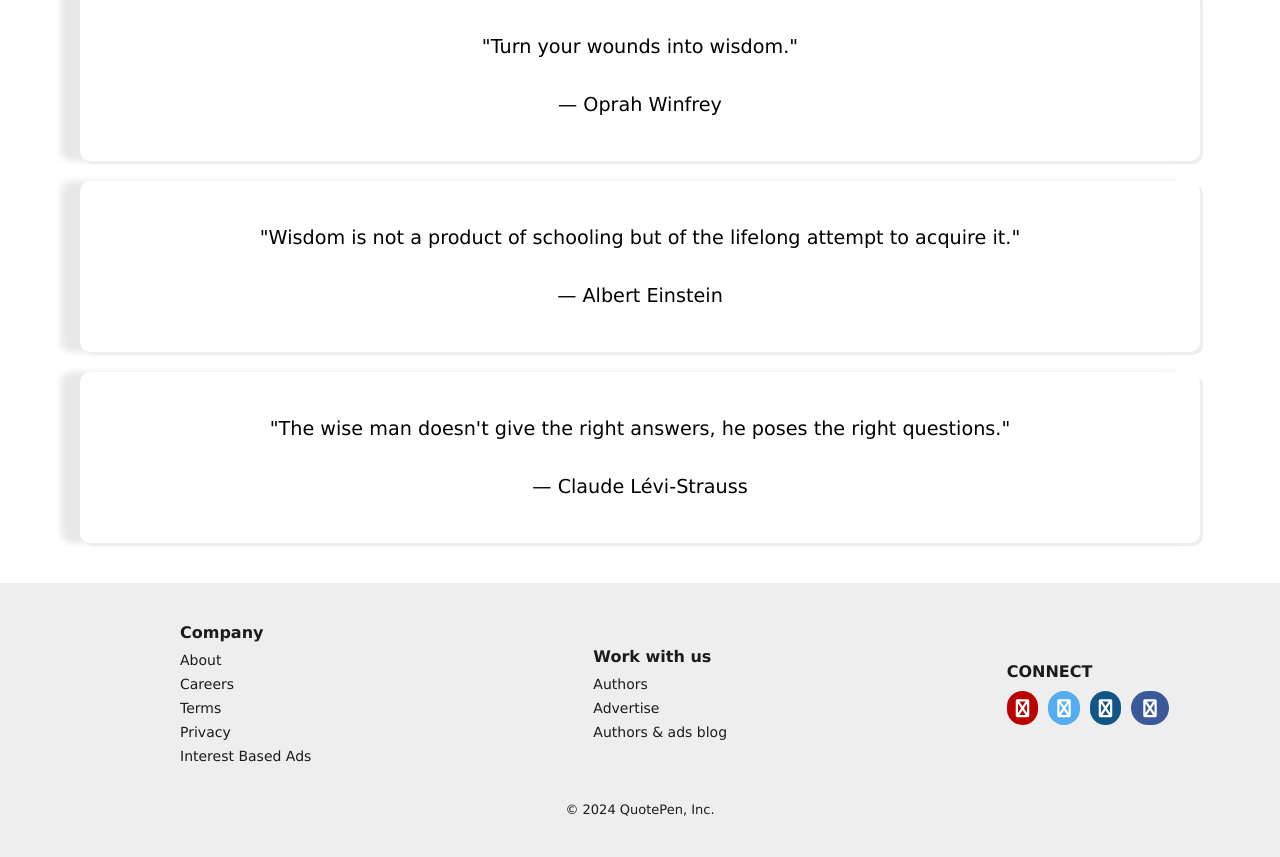
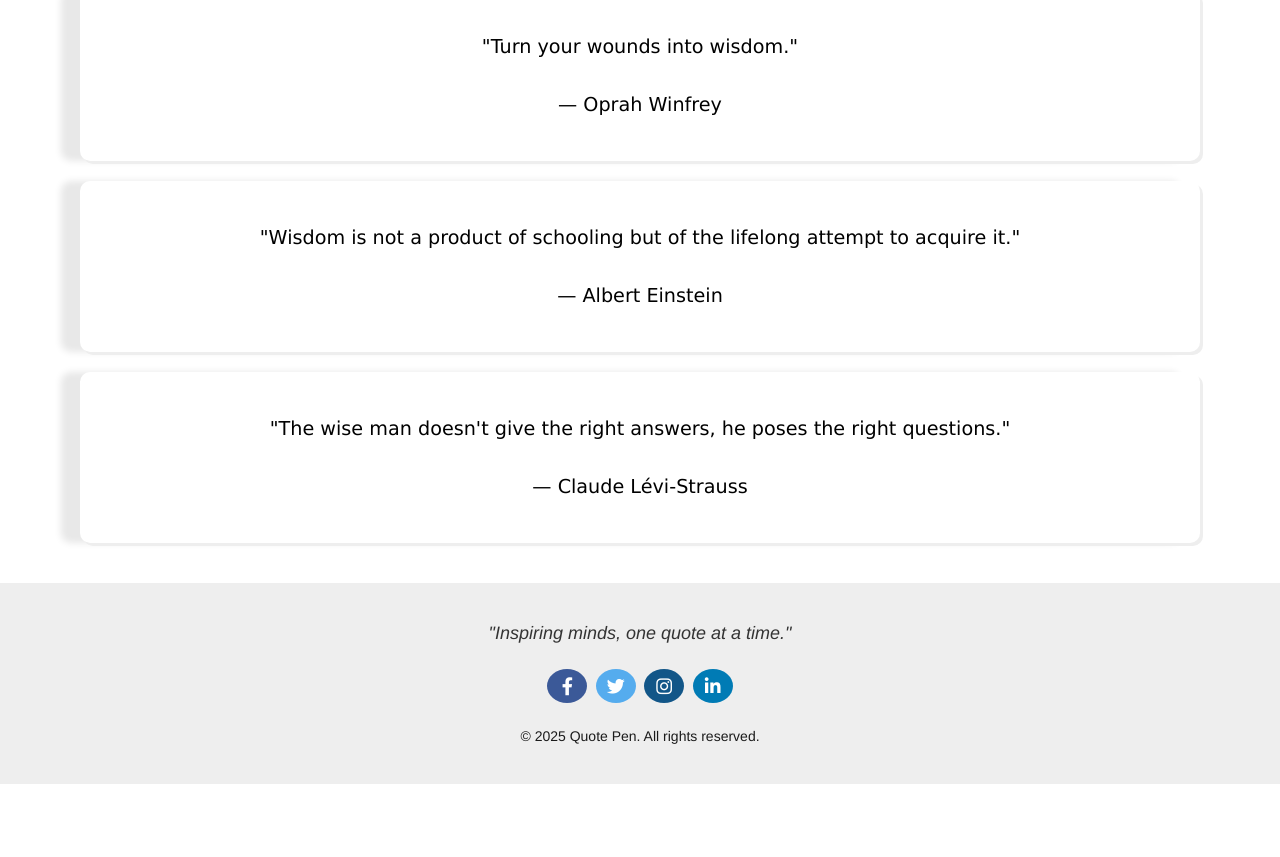
Before and after one commit to chinky23-tech/WordDrop, a plain HTML site: page index.html in a window 1280 px wide. Shown: the part 4700-5557 px from the top of the page. After the commit the page ends 5484 px from the top, so only its background shows below. Drawn offline with Linux system fonts and the light colour scheme.

Commit message:
changed footer section

```diff
--- a/css/style.css
+++ b/css/style.css
@@ -16,6 +16,7 @@
  --fb-bk:#3B5998;
  --rgpa: rgba(0, 0, 0, 0.2);
  --gray-color: #333;
+ --in-color: #007bb5;
 
 }
 body{
@@ -208,101 +209,58 @@ background-color: var(--primary-color);
   }
 }
 
-
-
-.footer {
-  background-color:var(--primary-color);
-  color: var(--text-color);
+.quote-footer {
+  background-color: var(--primary-color);
+  color: var(--gray-color);
+  text-align: center;
   padding: 40px 20px;
-  display: flex;
-  flex-wrap: wrap;
-  align-items: center;
-  justify-content: center;
-
+  font-family: 'Helvetica Neue', sans-serif;
 }
 
-.footer-column {
-
-  flex: 1 1 200px;
-  margin-left: 10em;
-
-
+.quote-footer .footer-content {
+  max-width: 800px;
+  margin: 0 auto;
 }
 
-.footer h5 {
-  margin-bottom: 10px;
-  font-size: 16px;
-  color: var(--text-color);
-}
-
-.footer ul {
-  list-style: none;
-  padding: 0;
-  margin: 0;
-}
-
-.footer li {
-  margin-bottom: 8px;
-  font-size: 14px;
-}
-
-.footer li a {
-  text-decoration: none;
-  color: var(--main-color);
-  transition: color 0.3s;
+.quote-footer .tagline {
+  font-style: italic;
+  font-size: 18px;
+  margin-bottom: 20px;
 }
 
 
-
-
-.social-icons {
-  display: flex;
-
-  padding-top: 5px;
-
+.fab {
+  padding: 8px;
+  border-radius: 50%;
+  font-size: 18px;
+  width: 40px;
+  text-align: center;
+  text-decoration: none;
+  margin: 5px 2px;
 }
-
-.social-icons li {
-  margin-right: 10px;
-  font-size: 18px;
-
+.fa-facebook-f{
+    background: var(--fb-bk);
+  color: var(--main-color);
 }
-
-.fa-youtube{
-  background: var(--yt-bk);
+.fa-twitter{
+background: var(--tw-bk);
   color: var(--main-color);
-  border-radius: 50px;
-  padding: 8px 9px 8px 9px;
-
 }
-.fa-twitter {
-  background: var(--tw-bk);
-  color: var(--main-color);
-  border-radius: 50px;
-  padding: 8px 9px 8px 9px;
-}
-.fa-instagram {
+.fa-instagram{
   background: var(--inst-bk);
   color: var(--main-color);
-  border-radius: 50px;
-  padding: 8px 9px 8px 9px;
 }
-.fa-facebook {
-  background: var(--fb-bk);
+.fa-linkedin-in{
+  background: var(--in-color);
   color: var(--main-color);
-  border-radius: 50px;
-  padding: 8px 12px 8px 12px;
 }
 
 
-.footer .copyright {
-  width: 100%;
-  text-align: center;
-  margin-top: 30px;
-  font-size: 13px;
+.quote-footer .copyright {
+  font-size: 14px;
+  margin-top: 20px;
   color: var(--text-color);
 }
-
 
 @media (max-width: 768px) {
   .footer {
--- a/index.html
+++ b/index.html
@@ -42,7 +42,7 @@
 </div>
    </div>
 
-      <a href="../html/browsequote.html" class="btn">Browse a Quote</a>
+      <a href="browsequote.html" class="btn">Browse a Quote</a>
 
     </section>
 
@@ -66,41 +66,17 @@
 
 </div>
 
-<footer>
-  <div class="footer">
 
-    <div class="footer-column">
-      <h5>Company</h5>
-      <ul>
-        <li>About</li>
-        <li>Careers</li>
-        <li>Terms</li>
-        <li>Privacy</li>
-        <li>Interest Based Ads</li>
-      </ul>
+<footer class="quote-footer">
+  <div class="footer-content">
+    <p class="tagline">"Inspiring minds, one quote at a time."</p>
+    <div class="social-icons">
+      <a href="https://facebook.com" target="_blank" aria-label="Facebook"><i class="fab fa-facebook-f"></i></a>
+      <a href="https://twitter.com" target="_blank" aria-label="Twitter"><i class="fab fa-twitter"></i></a>
+      <a href="https://instagram.com" target="_blank" aria-label="Instagram"><i class="fab fa-instagram"></i></a>
+      <a href="https://linkedin.com" target="_blank" aria-label="LinkedIn"><i class="fab fa-linkedin-in"></i></a>
     </div>
-
-    <div class="footer-column">
-      <h5>Work with us</h5>
-      <ul>
-        <li>Authors</li>
-        <li>Advertise</li>
-        <li>Authors & ads blog</li>
-      </ul>
-    </div>
-
-    <div class="footer-column">
-      <h5>CONNECT</h5>
-      <ul class="social-icons">
-        <li><a href="#" class="fa fa-youtube"></a></li>
-        <li><a href="#" class="fa fa-twitter"></a></li>
-        <li><a href="#" class="fa fa-instagram"></a></li>
-        <li><a href="#" class="fa fa-facebook"></a></li>
-
-      </ul>
-    </div>
-
-    <p class="copyright">© 2024 QuotePen, Inc.</p>
+    <p class="copyright">&copy; 2025 Quote Pen. All rights reserved.</p>
   </div>
 </footer>
 
```
Also changed, not shown: about.html (+10 -35 lines), addquote.html (+9 -34 lines), browsequote.html (+9 -34 lines), contact.html (+9 -34 lines), topquote.html (+10 -35 lines).
